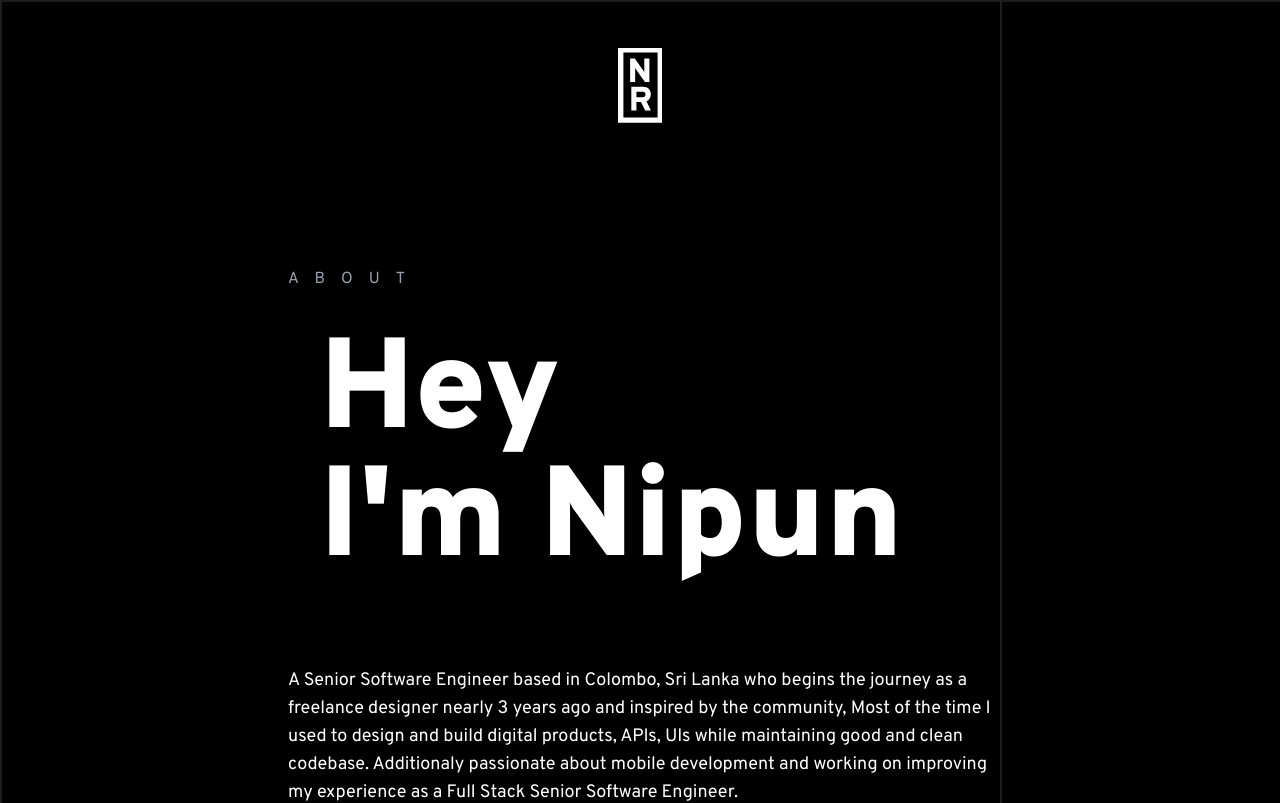
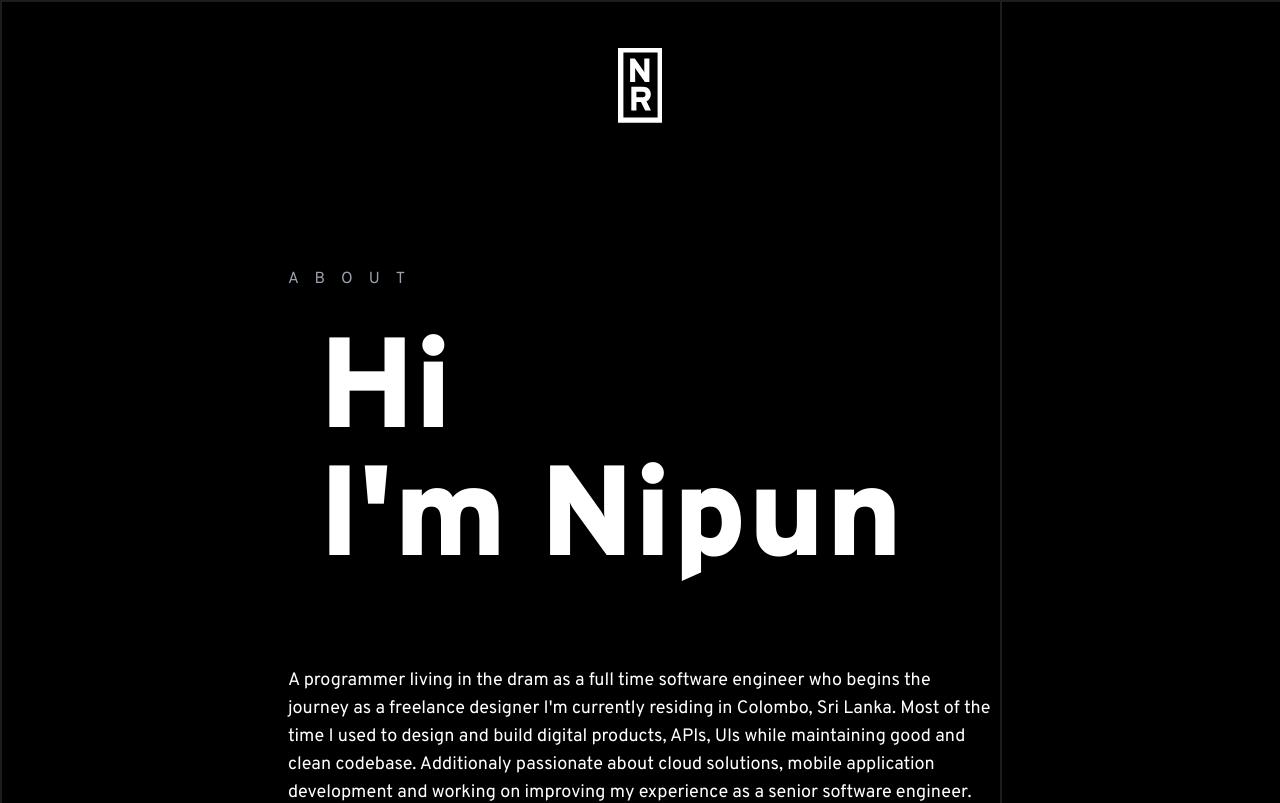
Before and after one commit to nipunravisara/nipunravisara.io, a React (Create React App) app: page / in a window 1280 px wide. Shown: the top 803 px of the page. Built offline with nearby package versions, Linux system fonts and the light colour scheme.

Commit message:
About update

```diff
--- a/src/Components/Footer.jsx
+++ b/src/Components/Footer.jsx
@@ -4,9 +4,9 @@ const Footer = () => (
   <div className="container mx-auto text-center m-12">
     <center>
       <p className="leading-relaxed text-sm pt-6 md:pt-20">
-        Made with lots of coffee in Sri Lanka
-        <span className="text-gray-600">&nbsp;&nbsp; nipunravisara©2021</span>
+        Made with a coffee in Sri Lanka
       </p>
+      <span className="text-gray-600">&nbsp;&nbsp; nipunravisara©2021</span>
     </center>
   </div>
 );
--- a/src/Views/About.jsx
+++ b/src/Views/About.jsx
@@ -5,18 +5,18 @@ const About = () => {
   return (
     <SectionLayout
       title="About"
-      subTitleOne="Hey"
+      subTitleOne="Hi"
       subTitleTwo="I'm Nipun"
       content={
         <>
           <p className="leading-relaxed text-sm md:text-lg">
-            A Senior Software Engineer based in Colombo, Sri Lanka who begins
-            the journey as a freelance designer nearly 3 years ago and inspired
-            by the community, Most of the time I used to design and build
-            digital products, APIs, UIs while maintaining good and clean
-            codebase. Additionaly passionate about mobile development and
-            working on improving my experience as a Full Stack Senior Software
-            Engineer.
+            A programmer living in the dram as a full time software engineer who
+            begins the journey as a freelance designer I&apos;m currently
+            residing in Colombo, Sri Lanka. Most of the time I used to design
+            and build digital products, APIs, UIs while maintaining good and
+            clean codebase. Additionaly passionate about cloud solutions, mobile
+            application development and working on improving my experience as a
+            senior software engineer.
           </p>
         </>
       }
```
